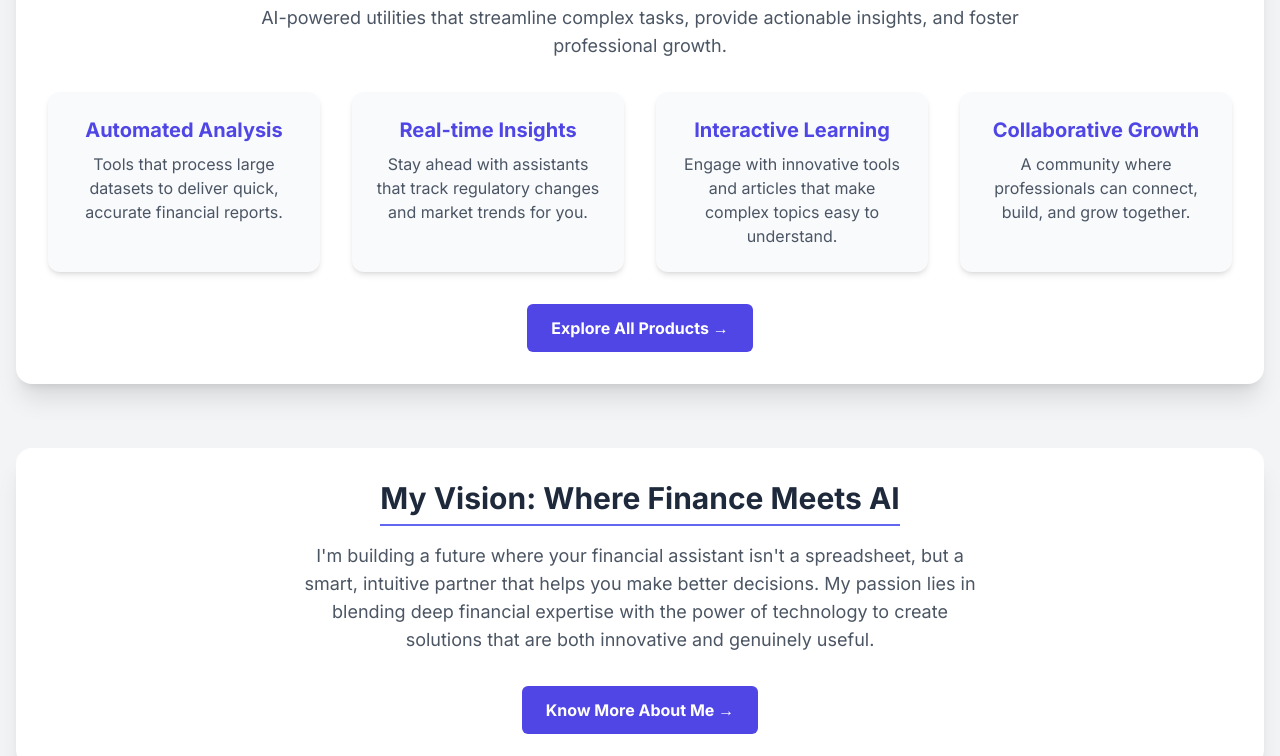
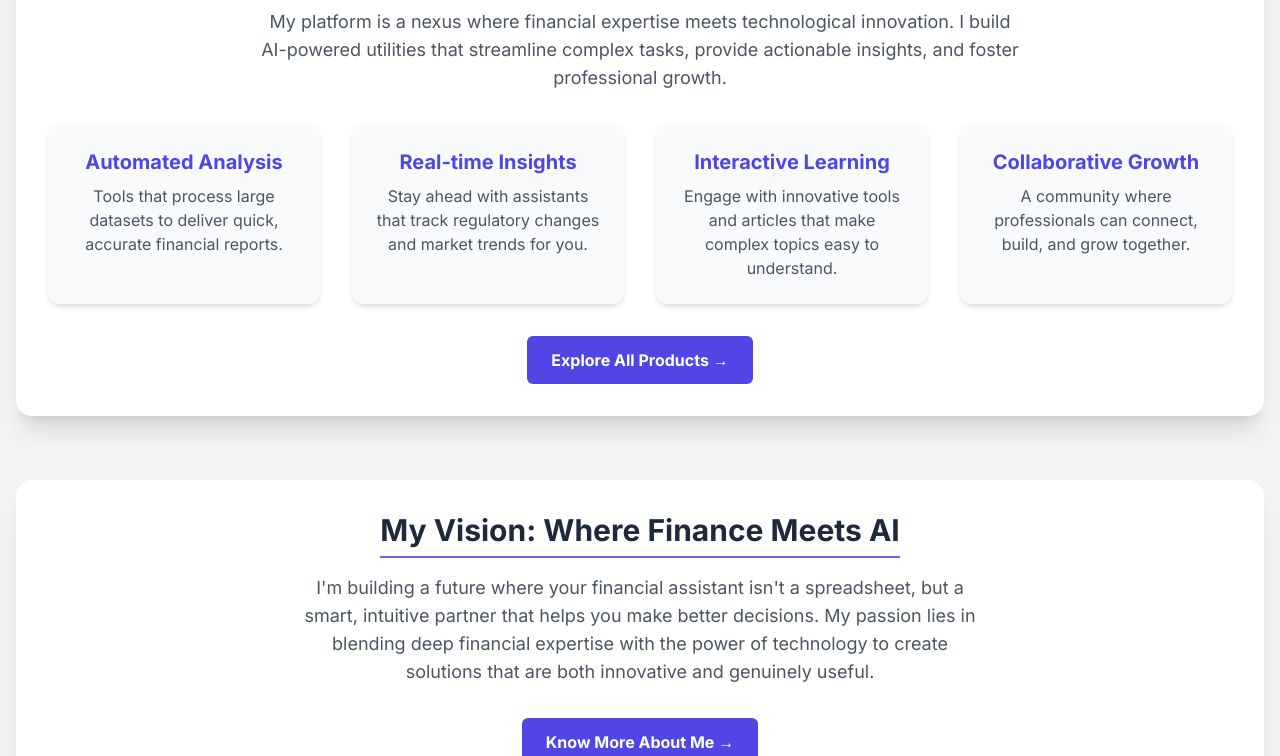
Before and after one commit to goelparul0006/ParulGoel, a plain HTML site: page index.html in a window 1280 px wide. Shown: the part 770-1526 px from the top of the page. Drawn offline with nearby package versions, Linux system fonts and the light colour scheme.

Commit message:
Update index.html

```diff
--- a/index.html
+++ b/index.html
@@ -90,7 +90,7 @@
         </div>
     </header>
 
-    <main class="container mx-auto px-4 py-12">
+    <main class="container mx-auto px-4 py-20">
 
         <!-- What I Offer Section -->
         <section id="what-we-offer" class="mb-16 bg-white dark:bg-slate-800 p-8 rounded-2xl shadow-xl text-center">
```
